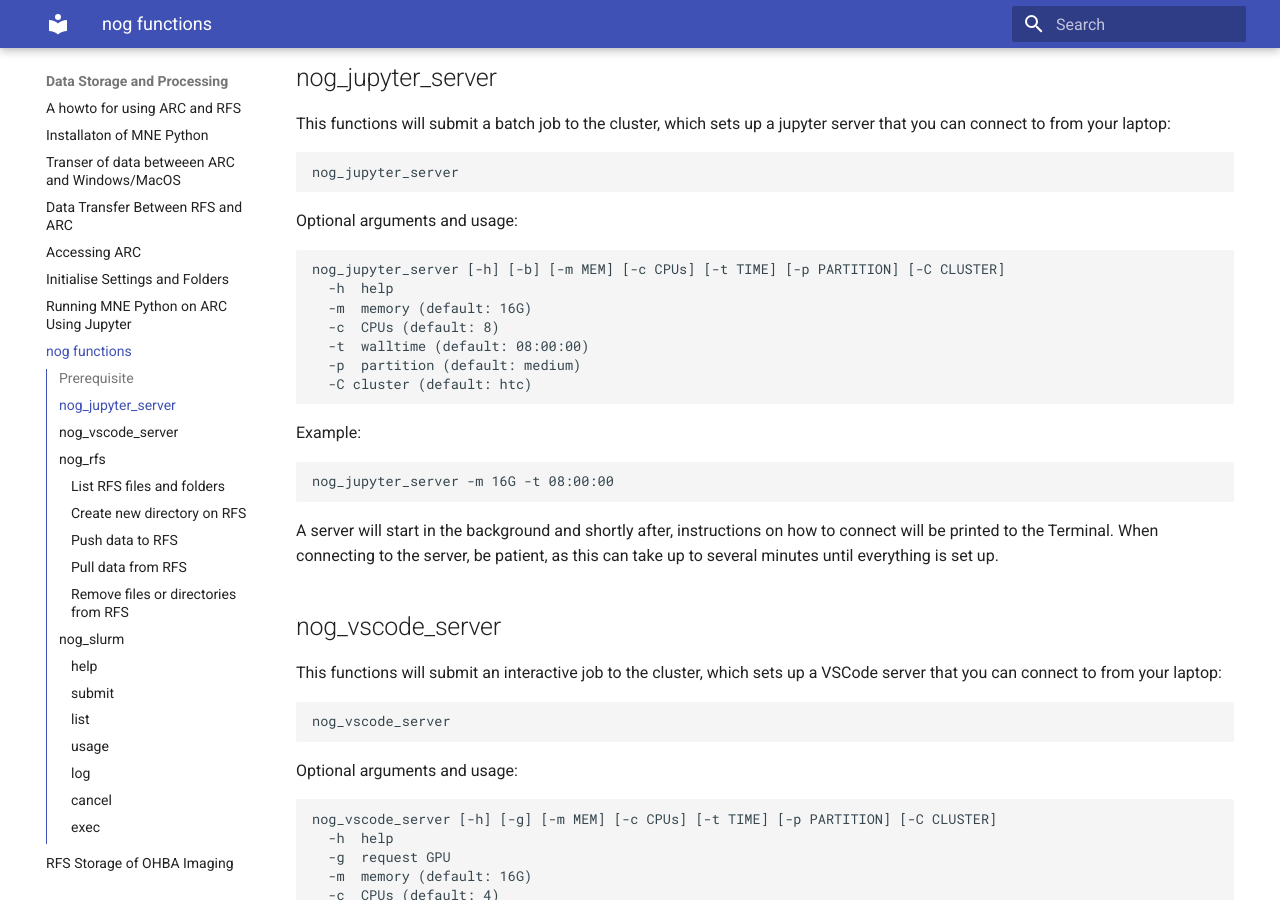
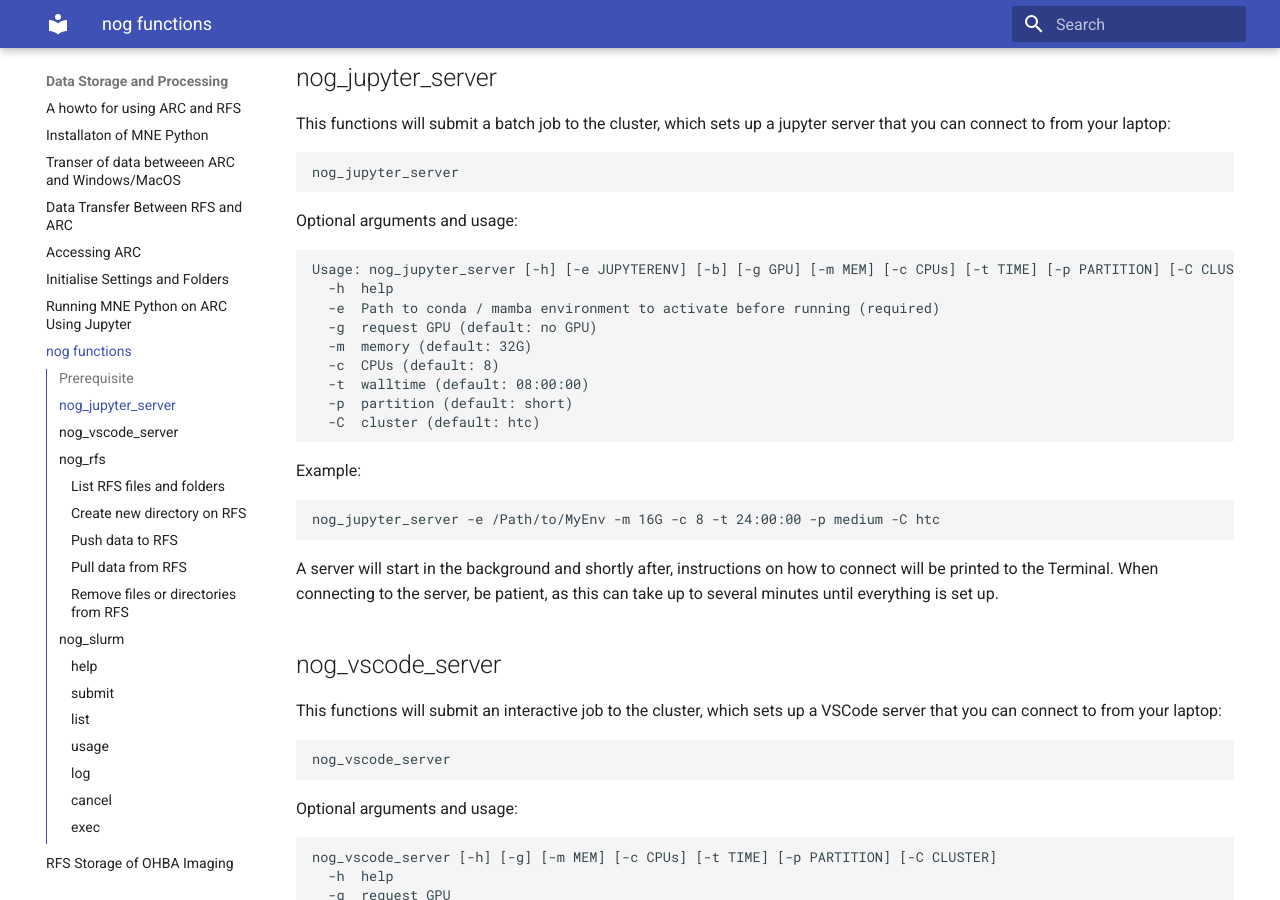
Before and after one commit to Neuronal-Oscillations/group-handbook, an MkDocs documentation site: the page built from docs/Data-Storage-and-Processing/nog-functions.md, in a window 1280 px wide and 900 px high, scrolled down 686 px. Built offline with MkDocs 1.6.1 and Material for MkDocs 9.7.7, drawn with Linux system fonts in a browser that asks for light colours.

Commit message:
Update nog-functions.md

````diff
--- a/docs/Data-Storage-and-Processing/nog-functions.md
+++ b/docs/Data-Storage-and-Processing/nog-functions.md
@@ -28,19 +28,21 @@ nog_jupyter_server
 Optional arguments and usage:
 
 ```bash
-nog_jupyter_server [-h] [-b] [-m MEM] [-c CPUs] [-t TIME] [-p PARTITION] [-C CLUSTER]
+Usage: nog_jupyter_server [-h] [-e JUPYTERENV] [-b] [-g GPU] [-m MEM] [-c CPUs] [-t TIME] [-p PARTITION] [-C CLUSTER]
   -h  help
-  -m  memory (default: 16G)
+  -e  Path to conda / mamba environment to activate before running (required)
+  -g  request GPU (default: no GPU)
+  -m  memory (default: 32G)
   -c  CPUs (default: 8)
   -t  walltime (default: 08:00:00)
-  -p  partition (default: medium)
-  -C cluster (default: htc)
+  -p  partition (default: short)
+  -C  cluster (default: htc)
 ```
 
 Example:
 
 ```bash
-nog_jupyter_server -m 16G -t 08:00:00
+nog_jupyter_server -e /Path/to/MyEnv -m 16G -c 8 -t 24:00:00 -p medium -C htc
 ```
 
 A server will start in the background and shortly after, instructions on how to connect will be printed to the Terminal. When connecting to the server, be patient, as this can take up to several minutes until everything is set up.
````
